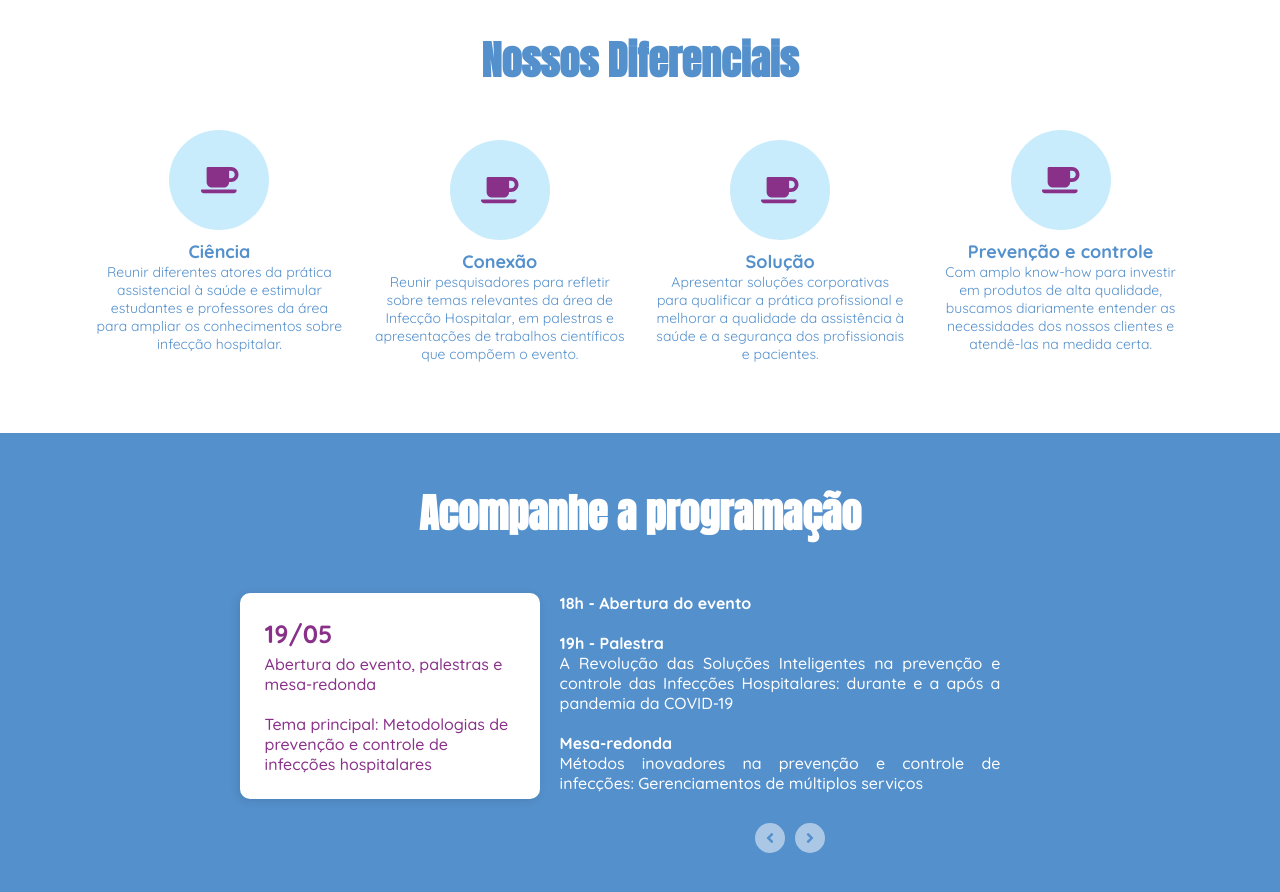
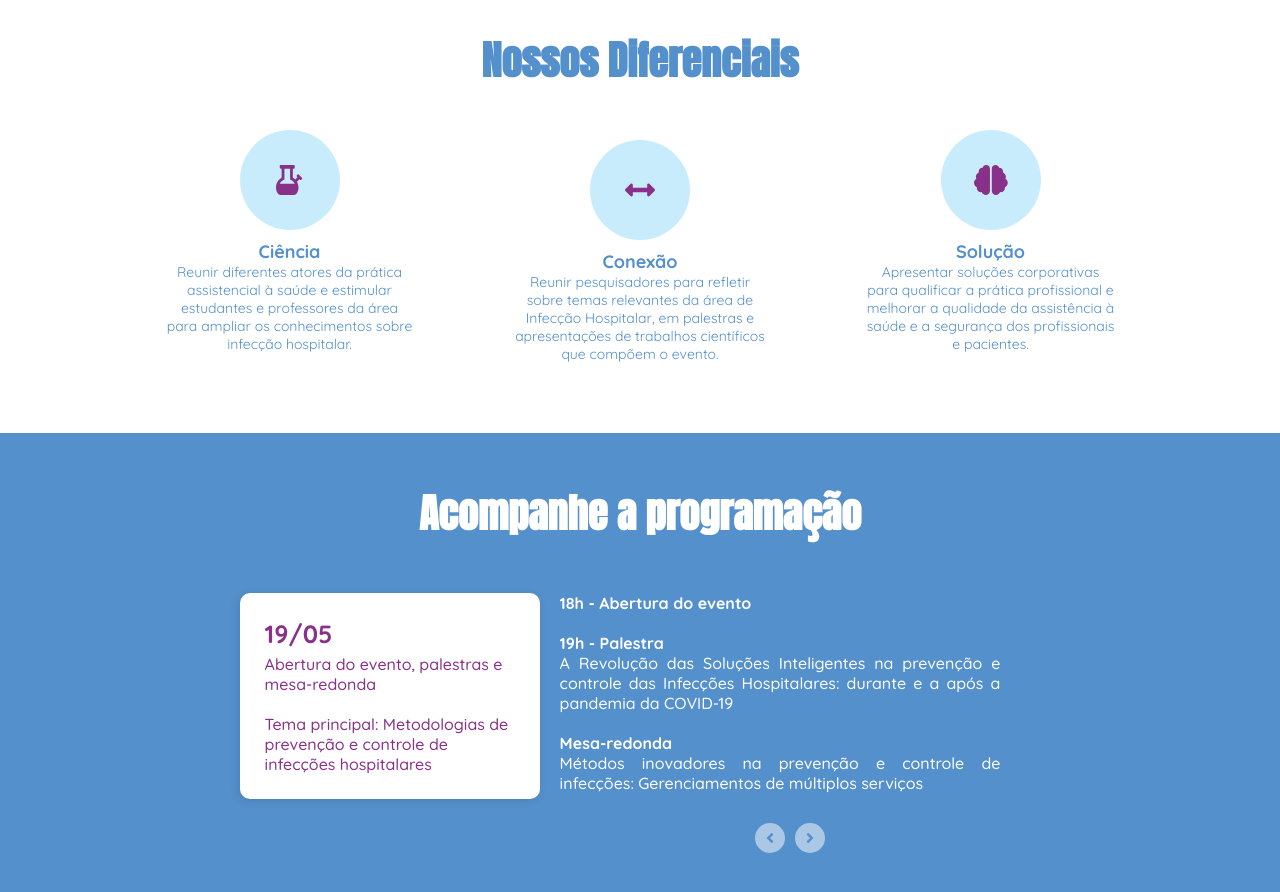
Before and after one commit to pedrohhcunha/congresso, a Next.js app: page / in a window 1280 px wide. Shown: the part 1000-1892 px from the top of the page. Built offline with nearby package versions, Linux system fonts and the light colour scheme.

Commit message:
Diferenciais

```diff
--- a/components/Diferenciais.jsx
+++ b/components/Diferenciais.jsx
@@ -1,6 +1,6 @@
 import styles from '../styles/Diferenciais.module.scss'
 import { FontAwesomeIcon } from '@fortawesome/react-fontawesome'
-import { faCoffee } from '@fortawesome/free-solid-svg-icons'
+import { faCoffee, faArrowsAltH, faBong, faBrain } from '@fortawesome/free-solid-svg-icons'
 
 export default function Diferenciais(props) {
     return(
@@ -9,31 +9,24 @@ export default function Diferenciais(props) {
             <div className={styles.diferenciais}>
                 <div className={styles.diferencial}>
                     <div className={styles.areaIcon}>
-                        <FontAwesomeIcon icon={faCoffee} />
+                        <FontAwesomeIcon icon={faBong} />
                     </div>
                     <h4 className={styles.tituloDiferencial}>Ciência</h4>
                     <p className={styles.p}>Reunir diferentes atores da prática assistencial à saúde e estimular estudantes e professores da área para ampliar os conhecimentos sobre infecção hospitalar. </p>
                 </div>
                 <div className={styles.diferencial}>
                     <div className={styles.areaIcon}>
-                        <FontAwesomeIcon icon={faCoffee} />
+                        <FontAwesomeIcon icon={faArrowsAltH} />
                     </div>
                     <h4 className={styles.tituloDiferencial}>Conexão</h4>
                     <p className={styles.p}>Reunir pesquisadores para refletir sobre temas relevantes da área de Infecção Hospitalar, em palestras e apresentações de trabalhos científicos que compõem o evento.</p>
                 </div>
                 <div className={styles.diferencial}>
                     <div className={styles.areaIcon}>
-                        <FontAwesomeIcon icon={faCoffee} />
+                        <FontAwesomeIcon icon={faBrain} />
                     </div>
                     <h4 className={styles.tituloDiferencial}>Solução</h4>
                     <p className={styles.p}>Apresentar soluções corporativas para qualificar a prática profissional e melhorar a qualidade da assistência à saúde e a segurança dos profissionais e pacientes.</p>
-                </div>
-                <div className={styles.diferencial}>
-                    <div className={styles.areaIcon}>
-                        <FontAwesomeIcon icon={faCoffee} />
-                    </div>
-                    <h4 className={styles.tituloDiferencial}>Prevenção e controle</h4>
-                    <p className={styles.p}>Com amplo know-how para investir em produtos de alta qualidade, buscamos diariamente entender as necessidades dos nossos clientes e atendê-las na medida certa.</p>
                 </div>
             </div>
         </section>
--- a/styles/Diferenciais.module.scss
+++ b/styles/Diferenciais.module.scss
@@ -21,7 +21,7 @@
             width: 250px;
             margin-bottom: 20px;
 
-            &:nth-child(2), &:nth-child(3){
+            &:nth-child(2){
                 margin-top: 10px;
             }
 
```
